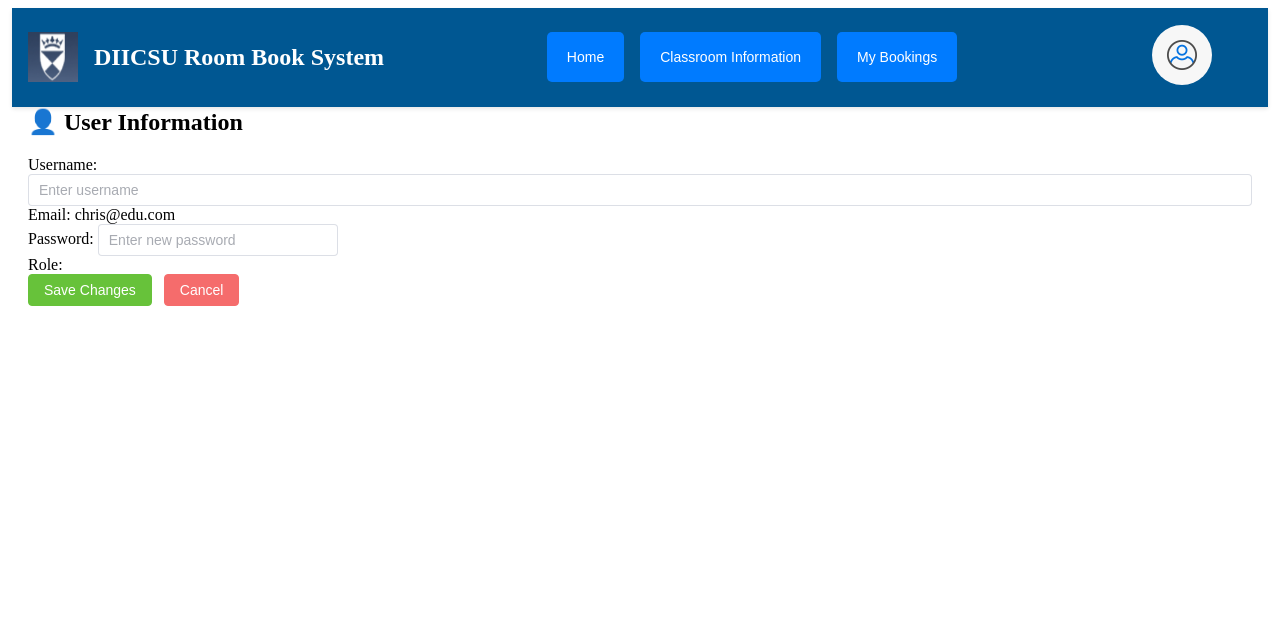
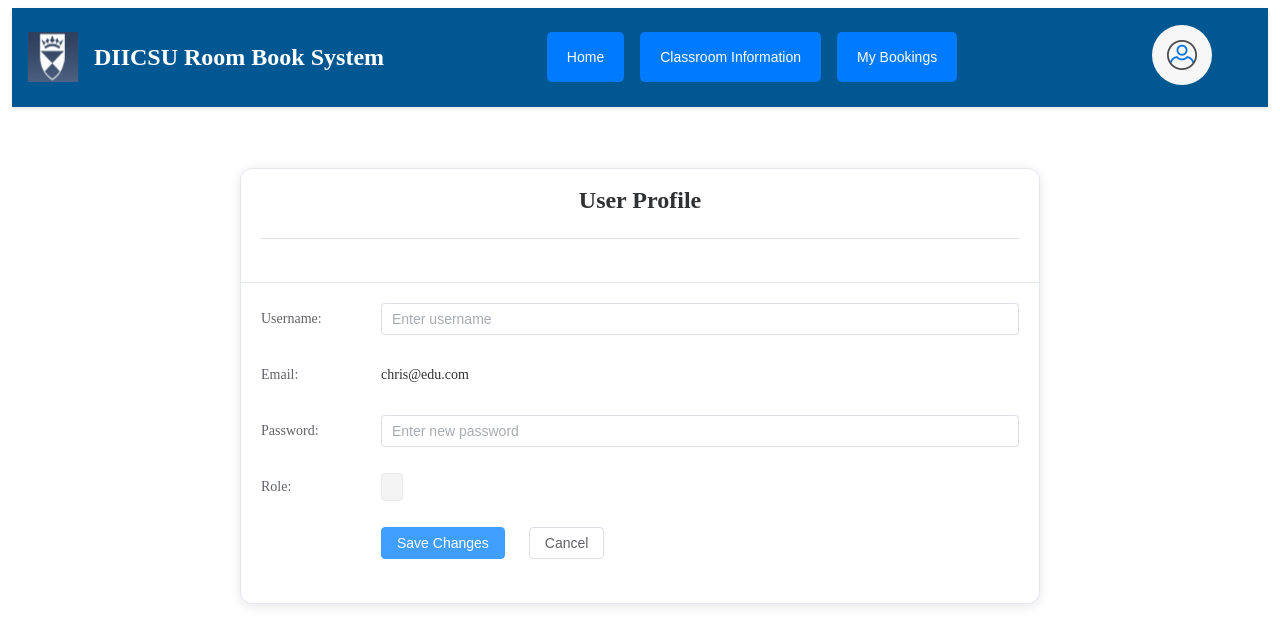
Before and after one commit to Zhengyi1212/DIIAgile-GroupA-frontend, a Vue app in the folder frontend/: page /profile in a window 1280 px wide. Both pictures are taken after a click on the button "Edit Profile". Shown: the top 644 px of the page. Built offline with nearby package versions, Linux system fonts and the light colour scheme.

Commit message:
Adjust profile page and add edit function

```diff
--- a/frontend/package.json
+++ b/frontend/package.json
@@ -8,6 +8,7 @@
     "lint": "vue-cli-service lint"
   },
   "dependencies": {
+    "@element-plus/icons-vue": "^2.3.1",
     "core-js": "^3.8.3",
     "cors": "^2.8.5",
     "element-plus": "^2.9.5",
--- a/frontend/src/views/ProfileView.vue
+++ b/frontend/src/views/ProfileView.vue
@@ -2,70 +2,62 @@
   <el-container>
     <el-header>
       <naviBarAndButton :username="user.username" :role="user.role"></naviBarAndButton>
-
     </el-header>
 
-    <el-main>
+    <el-main class="main-content">
       <div class="profile-container">
-        <div class="centered-card">
-          <div class="user-card">
+        <el-card class="user-card">
+          <template #header>
             <div class="card-header">
-              <h2 class="user-title">👤 User Information</h2>
-              <div class="decorative-line"></div>
+              <h2 class="user-title">User Profile</h2>
+              <el-divider></el-divider>
             </div>
+          </template>
 
-            <div class="card-body">
-              <div class="info-box">
-                <div class="info-item">
-                  <span class="info-label">Username: </span>
-                  <span v-if="!isEditing" class="info-value align-right">{{ user.username }}</span>
-                  <el-input v-else v-model="user.username" placeholder="Enter username" class="edit-input"></el-input>
-                </div>
+          <el-form label-width="120px" label-position="left">
+            <el-form-item label="Username:">
+              <span v-if="!isEditing">{{ user.username }}</span>
+              <el-input
+                v-else
+                v-model="user.username"
+                placeholder="Enter username"
+                clearable
+              />
+            </el-form-item>
 
-                <div class="info-item">
-                  <span class="info-label">Email: </span>
-                  <span class="info-value align-right email-text">{{ user.email }}</span>
-                </div>
+            <el-form-item label="Email:">
+              <span>{{ user.email }}</span>
+            </el-form-item>
 
-                <div class="info-item password-item">
-                  <div class="password-container">
-                    <span class="info-label ">Password: </span>
-                    <span v-if="!isEditing" class="info-value align-right">
-                      {{ showPassword ? user.realPassword : user.password }}
+            <el-form-item label="Password:">
+              <span v-if="!isEditing">
+                {{ showPassword ? user.realPassword : '********' }}
               </span>
               <el-input
                 v-else
                 v-model="user.realPassword"
                 placeholder="Enter new password"
-                      class="edit-input"
-                      style="width: 240px"
                 type="password"
                 show-password
+                clearable
               />
+            </el-form-item>
+
+            <el-form-item label="Role:">
+              <el-tag type="info">{{ user.role }}</el-tag>
+            </el-form-item>
+
+            <el-form-item>
+              <div v-if="isEditing" class="action-buttons">
+                <el-button type="primary" @click="saveChanges">Save Changes</el-button>
+                <el-button @click="cancelEdit">Cancel</el-button>
               </div>
-                </div>
-
-                <div class="info-item">
-                  <span class="info-label">Role: </span>
-                  <span class="info-value align-right role-tag">{{ user.role }}</span>
-                </div>
-
-                <div class="edit-actions" v-if="isEditing">
-                  <el-button type="success" @click="saveChanges" class="action-button">Save Changes</el-button>
-                  <el-button type="danger" @click="cancelEdit" class="action-button">Cancel</el-button>
-                </div>
-
-                <div class="edit-actions" v-else>
-                  <el-button type="primary" @click="startEdit" class="action-button">Edit Profile</el-button>
-                </div>
-              </div>
-            </div>
-          </div>
-
-        </div>
+              <el-button v-else type="primary" @click="startEdit">Edit Profile</el-button>
+            </el-form-item>
+          </el-form>
+        </el-card>
       </div>
     </el-main>
-
   </el-container>
 </template>
 
@@ -156,3 +148,53 @@ export default {
   }
 };
 </script>
+
+<style scoped>
+/* 新增间距样式 */
+.el-header {
+  margin-bottom: 20px;  /* 导航栏底部增加间距 */
+}
+
+.main-content {
+  margin-top: 30px;     /* 主内容区域顶部增加间距 */
+}
+
+.profile-container {
+  max-width: 800px;
+  margin: 0 auto;
+  padding: 30px 20px;   /* 增加容器内边距 */
+}
+
+/* 保持其他样式不变 */
+.user-card {
+  border-radius: 12px;
+  box-shadow: 0 2px 12px 0 rgba(0,0,0,0.1);
+}
+
+.card-header {
+  text-align: center;
+  margin-bottom: 20px;
+}
+
+.user-title {
+  color: #303133;
+  font-size: 24px;
+  margin: 0;
+}
+
+.action-buttons {
+  display: flex;
+  gap: 12px;
+}
+
+.el-form-item {
+  margin-bottom: 24px;
+}
+
+.el-tag {
+  font-size: 14px;
+  padding: 0 10px;
+  height: 28px;
+  line-height: 26px;
+}
+</style>
```
Also changed, not shown: 1 other file (tests, documents, lock files or other folders). Lines whose indentation alone changed are shown as unchanged.
